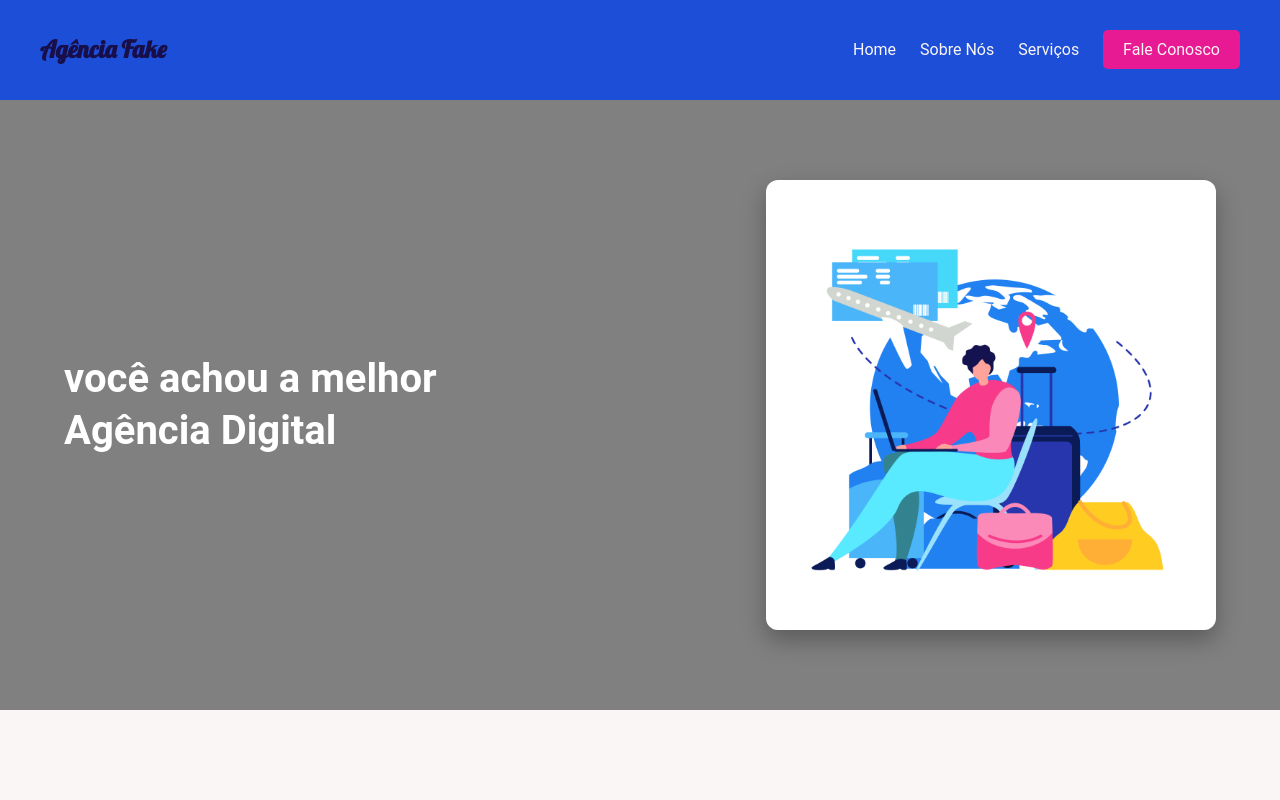
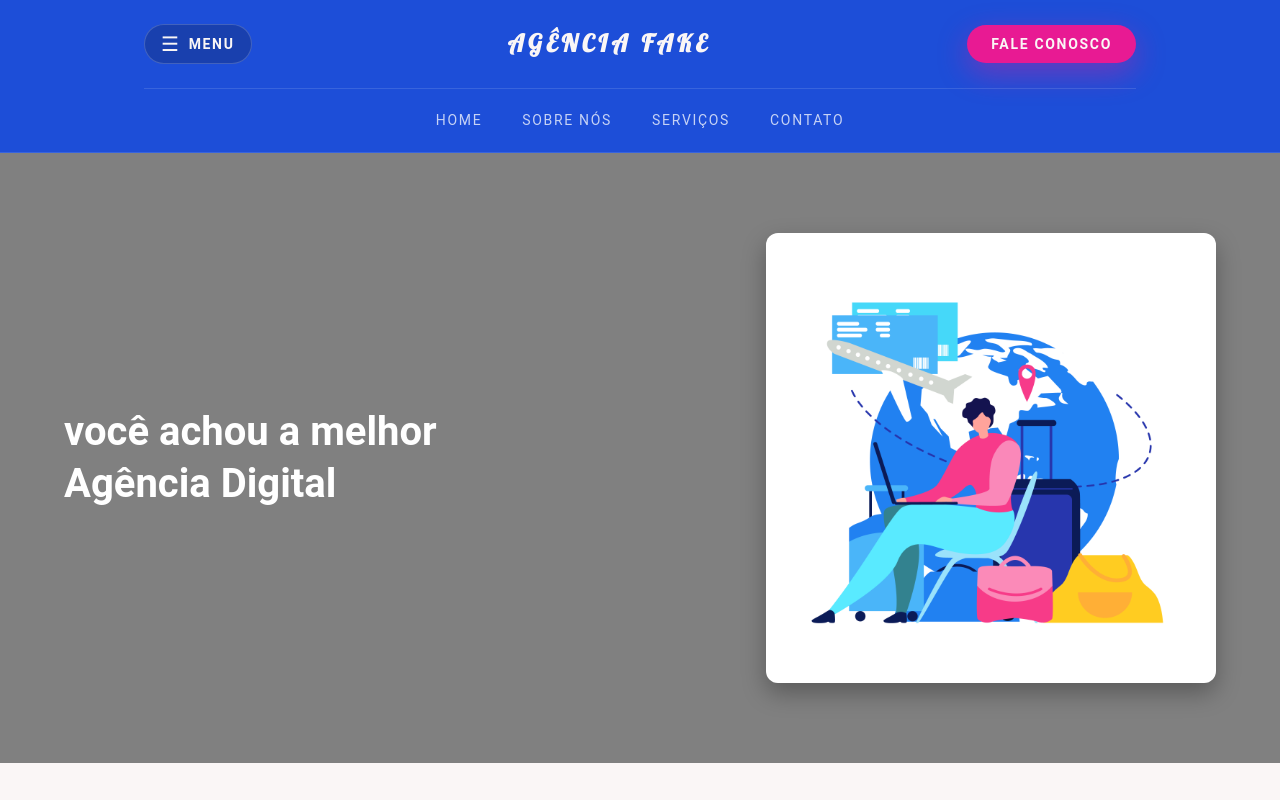
Before and after one commit to LucieneFreitas/Agencia-fake, a plain HTML site: page index.html in a window 1280 px wide. Drawn offline with Linux system fonts and the light colour scheme.

Commit message:
Refine header navigation layout

```diff
--- a/index.html
+++ b/index.html
@@ -28,19 +28,29 @@
   </head>
   <body>
     <!-- ================Navbar Start================ -->
+    <header class="site-header">
+      <div class="site-header__inner">
+        <nav class="nav-primary" aria-label="Barra superior">
+          <button class="nav-primary__toggle" type="button" aria-label="Abrir menu principal">
+            <span class="nav-primary__icon" aria-hidden="true">☰</span>
+            <span class="nav-primary__label">Menu</span>
+          </button>
 
-      <nav class="navbar" aria-label="Navegação principal">
-        <div class="logo">
-          <h3>Agência Fake</h3>
-        </div>
-        <div class="menu">
+          <a class="nav-primary__brand" href="#home" aria-label="Página inicial Agência Fake">
+            Agência Fake
+          </a>
+
+          <a class="nav-primary__cta" href="#contact">Fale Conosco</a>
+        </nav>
+
+        <nav class="nav-secondary" aria-label="Seções do site">
           <a href="#home">Home</a>
           <a href="#about">Sobre Nós</a>
           <a href="#services">Serviços</a>
-          <a id="botao" href="#contact">Fale Conosco</a>
-        </div>
-      </nav>
-
+          <a href="#contact">Contato</a>
+        </nav>
+      </div>
+    </header>
     <!-- ================Navbar End================ -->
 
 <main class="main">
--- a/styles/navbar.css
+++ b/styles/navbar.css
@@ -1,39 +1,161 @@
-
-
-.navbar {
-  display: flex;
-  justify-content: space-between; /* separa logo e menu */
-  align-items: center; /* centraliza verticalmente */
-  height: 100px;
+/* Header */
+.site-header {
   background: var(--nav-dark);
-  padding: 0 40px; /* espaço interno nas laterais */
+  color: var(--white);
+  border-bottom: 1px solid rgba(255, 255, 255, 0.12);
+  box-shadow: 0 8px 24px rgba(15, 23, 42, 0.18);
 }
 
-.logo h3 {
-  font: var(--h3);
-  color: var(--logo-h3);
-
+.site-header__inner {
+  max-width: 1120px;
+  margin-inline: auto;
+  padding-inline: clamp(var(--spacing-lg), 5vw, var(--spacing-2xl));
+  display: flex;
+  flex-direction: column;
 }
 
-.menu a {
-  color: var(--white);
-  margin-left: 20px; /* separa os links */
+.nav-primary {
+  display: grid;
+  grid-template-columns: max-content 1fr max-content;
+  align-items: center;
+  column-gap: var(--spacing-lg);
+  padding-block: var(--spacing-lg);
+}
+
+.nav-primary__toggle {
+  display: inline-flex;
+  align-items: center;
+  gap: var(--spacing-sm);
+  padding: var(--spacing-sm) var(--spacing-md);
+  border-radius: 999px;
+  border: 1px solid rgba(255, 255, 255, 0.18);
+  background: rgba(15, 23, 42, 0.24);
+  color: inherit;
+  font: var(--text-sm);
+  text-transform: uppercase;
+  letter-spacing: 0.12em;
+  cursor: pointer;
   transition: var(--transition);
 }
 
-.menu a:hover {
-  color: var(--brand-pink);
+.nav-primary__toggle:hover,
+.nav-primary__toggle:focus-visible {
+  border-color: rgba(255, 255, 255, 0.36);
+  background: rgba(15, 23, 42, 0.36);
 }
 
-#botao {
-  padding: 10px 20px;
-  background-color: var(--brand-pink);
+.nav-primary__icon {
+  font-size: 1.25rem;
+  line-height: 1;
+}
+
+.nav-primary__label {
+  font-weight: 600;
+}
+
+.nav-primary__brand {
+  justify-self: center;
+  font: var(--h3);
   color: var(--white);
-  border-radius: 5px;
+  text-transform: uppercase;
+  letter-spacing: 0.18em;
   transition: var(--transition);
 }
 
-#botao:hover {
-  background-color: var(--nav-dark);
+.nav-primary__brand:hover,
+.nav-primary__brand:focus-visible {
+  color: rgba(255, 255, 255, 0.7);
+}
+
+.nav-primary__cta {
+  justify-self: end;
+  display: inline-flex;
+  align-items: center;
+  gap: var(--spacing-sm);
+  padding: var(--spacing-sm) var(--spacing-lg);
+  border-radius: 999px;
+  background: var(--brand-pink);
+  color: var(--white);
+  font: var(--text-sm);
+  font-weight: 600;
+  text-transform: uppercase;
+  letter-spacing: 0.12em;
+  box-shadow: 0 10px 30px rgba(232, 26, 147, 0.4);
+  transition: var(--transition);
+}
+
+.nav-primary__cta:hover,
+.nav-primary__cta:focus-visible {
+  background: var(--white);
   color: var(--brand-pink);
+  box-shadow: 0 10px 30px rgba(15, 23, 42, 0.25);
 }
+
+.nav-secondary {
+  display: flex;
+  flex-wrap: wrap;
+  gap: clamp(var(--spacing-sm), 3vw, var(--spacing-lg));
+  justify-content: center;
+  padding-block: var(--spacing-md);
+  border-top: 1px solid rgba(255, 255, 255, 0.12);
+}
+
+.nav-secondary a {
+  font: var(--text-sm);
+  text-transform: uppercase;
+  letter-spacing: 0.12em;
+  color: rgba(255, 255, 255, 0.75);
+  padding: var(--spacing-xs) var(--spacing-sm);
+  border-radius: 999px;
+  transition: var(--transition);
+}
+
+.nav-secondary a:hover,
+.nav-secondary a:focus-visible {
+  color: var(--white);
+  background: rgba(255, 255, 255, 0.12);
+}
+
+@media (max-width: 768px) {
+  .site-header__inner {
+    padding-inline: var(--spacing-lg);
+  }
+
+  .nav-primary {
+    grid-template-columns: repeat(2, max-content);
+    justify-content: space-between;
+    row-gap: var(--spacing-md);
+  }
+
+  .nav-primary__brand {
+    grid-column: 1 / -1;
+    justify-self: center;
+  }
+
+  .nav-primary__cta {
+    justify-self: end;
+  }
+
+  .nav-secondary {
+    justify-content: flex-start;
+    padding-inline: 0;
+  }
+}
+
+@media (max-width: 540px) {
+  .nav-primary {
+    grid-template-columns: 1fr;
+    justify-items: center;
+  }
+
+  .nav-primary__toggle,
+  .nav-primary__cta {
+    width: 100%;
+    justify-content: center;
+  }
+
+  .nav-secondary {
+    gap: var(--spacing-sm);
+    justify-content: center;
+  }
+}
```
